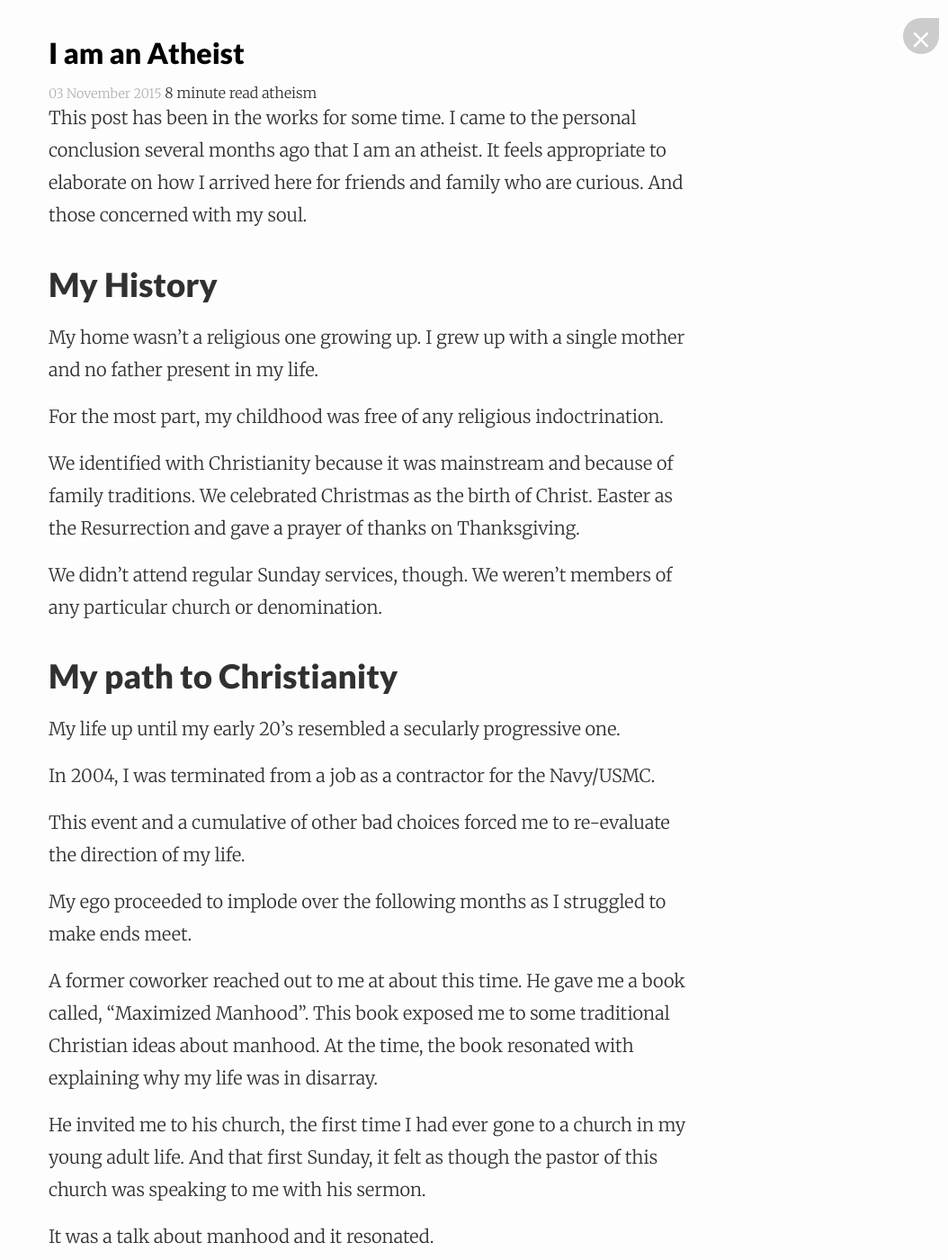
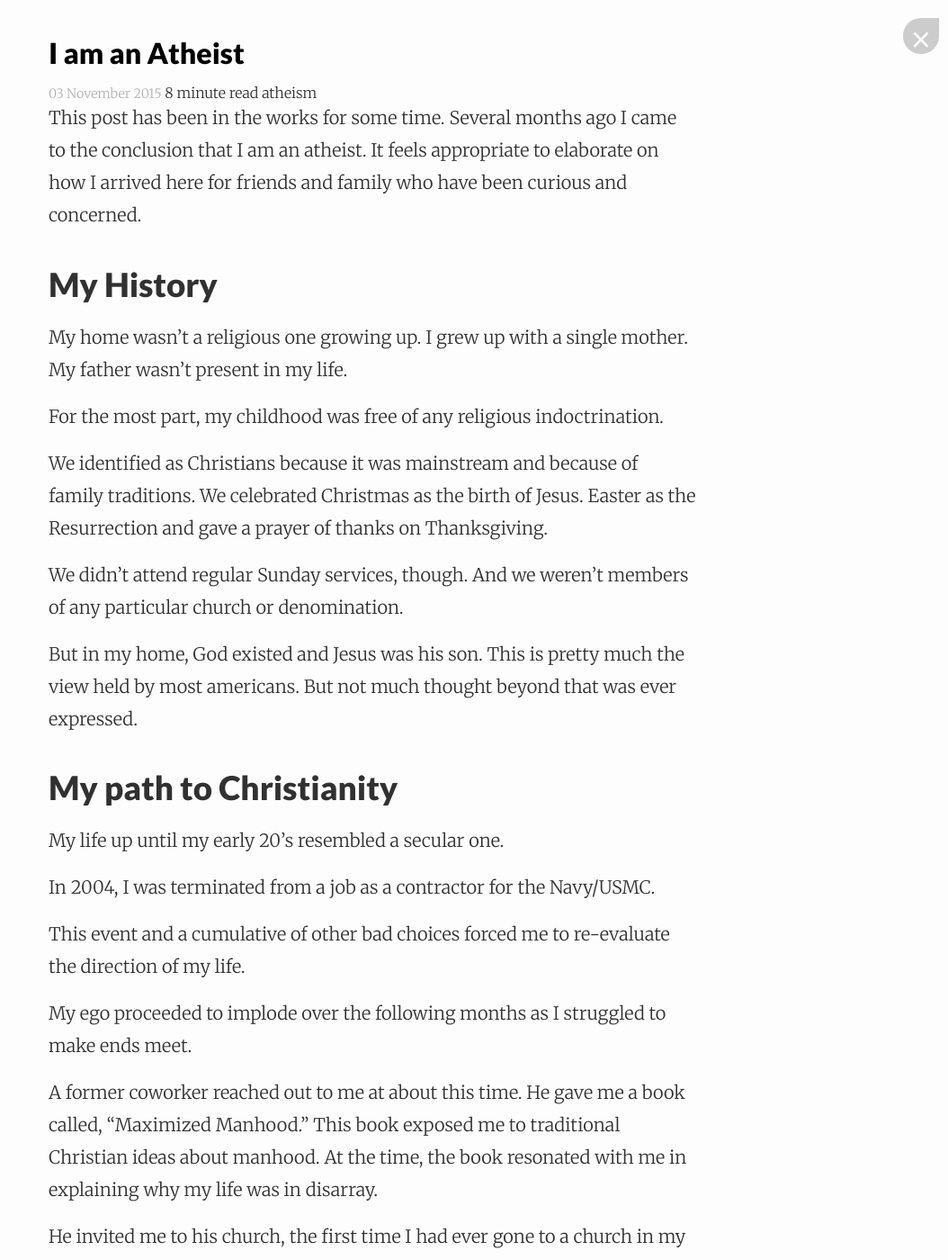
Before and after one commit to devbymike/mk3y.com, a Jekyll site: the page built from _posts/2015-11-03-I-am-an-atheist.md, in a window 1280 px wide and 1400 px high. Shown: the whole window at 90% size, without its empty margins (226-1280 px from the left). Built offline with Jekyll 4.4.1, drawn with Linux system fonts in a browser that asks for light colours; some of the changed text lies outside the part shown.

Commit message:
updates to the post

```diff
--- a/_posts/2015-11-03-I-am-an-atheist.md
+++ b/_posts/2015-11-03-I-am-an-atheist.md
@@ -9,21 +9,23 @@ comments: false
 
 ---
 
-This post has been in the works for some time. I came to the personal conclusion several months ago that I am an atheist. It feels appropriate to elaborate on how I arrived here for friends and family who are curious. And those concerned with my soul.
+This post has been in the works for some time. Several months ago I came to the conclusion that I am an atheist. It feels appropriate to elaborate on how I arrived here for friends and family who have been curious and concerned.
 
 ## My History
 
-My home wasn’t a religious one growing up. I grew up with a single mother and no father present in my life.
+My home wasn’t a religious one growing up. I grew up with a single mother. My father wasn't present in my life.
 
 For the most part, my childhood was free of any religious indoctrination.
 
-We identified with Christianity because it was mainstream and because of family traditions. We celebrated Christmas as the birth of Christ. Easter as the Resurrection and gave a prayer of thanks on Thanksgiving.
+We identified as Christians because it was mainstream and because of family traditions. We celebrated Christmas as the birth of Jesus. Easter as the Resurrection and gave a prayer of thanks on Thanksgiving.
 
-We didn’t attend regular Sunday services, though. We weren’t members of any particular church or denomination.
+We didn’t attend regular Sunday services, though. And we weren’t members of any particular church or denomination.
+
+But in my home, God existed and Jesus was his son. This is pretty much the view held by most americans. But not much thought beyond that was ever expressed.
 
 ## My path to Christianity
 
-My life up until my early 20’s resembled a secularly progressive one.
+My life up until my early 20’s resembled a secular one.
 
 In 2004, I was terminated from a job as a contractor for the Navy/USMC.
 
@@ -31,13 +33,11 @@ This event and a cumulative of other bad choices forced me to re-evaluate the di
 
 My ego proceeded to implode over the following months as I struggled to make ends meet.
 
-A former coworker reached out to me at about this time. He gave me a book called, “Maximized Manhood”. This book exposed me to some traditional Christian ideas about manhood. At the time, the book resonated with explaining why my life was in disarray.
+A former coworker reached out to me at about this time. He gave me a book called, “Maximized Manhood.” This book exposed me to traditional Christian ideas about manhood. At the time, the book resonated with me in explaining why my life was in disarray.
 
 He invited me to his church, the first time I had ever gone to a church in my young adult life. And that first Sunday, it felt as though the pastor of this church was speaking to me with his sermon.
 
-It was a talk about manhood and it resonated.
-
-As a boy without a father growing up, I had no real idea how to be a man in my adult life.
+It was a talk about manhood and it resonated. In my early 20's I felt that I didn't know how to be a man. Or how a man should act.
 
 Here was that answer, Christianity would teach me how to be a man and fix the brokenness in my life.
 
@@ -45,13 +45,13 @@ God was my father. I was no longer fatherless. And Jesus Christ was my savior, w
 
 ## My Faith
 
-Over time, I became more involved in my church and felt that God’s calling on my life was men’s ministry.
+Over time, I became more involved in my church and felt that God’s calling on my life was men’s ministry. To help lead other broken men such as myself.
 
 My faith played a daily part in my life and my identity. I had found a community to belong to, a purpose for being.
 
 Daily Bible study and prayer became ritual for me. As time went on, I developed an interest in better understanding my faith. Topics of theology and creationism were of particular interest.
 
-At that time, I felt and believed that I had a deep personal relationship with Christ. I had a rich prayer life and felt assured of my salvation. I had been baptized and received the Holy Spirit and the gifts of the spirit.
+At that time, I had a deep personal relationship with Christ. With a rich prayer life, I felt assured of my salvation. I had been baptized in my church and received the Holy Spirit and the gifts of the spirit.
 
 ## My First Questioning
 
@@ -60,6 +60,8 @@ I spent six years of my adult life at the church my former co-worker introduced
 But the church collapsed when it came to light that the pastor was having an affair with the youth pastors wife. And that this was not the first time this behavior had occurred.
 
 This was a blow at first. I questioned what I had placed my faith in, and began to ask, how I knew what I was believing was correct.
+
+Naturally, the Christian response is, man is fallible. We have a sin nature. As so often quoted, all of us fall short the glory of God.
 
 It is at this time I began a regular discussion on the topic of faith with an old friend.
 
```
